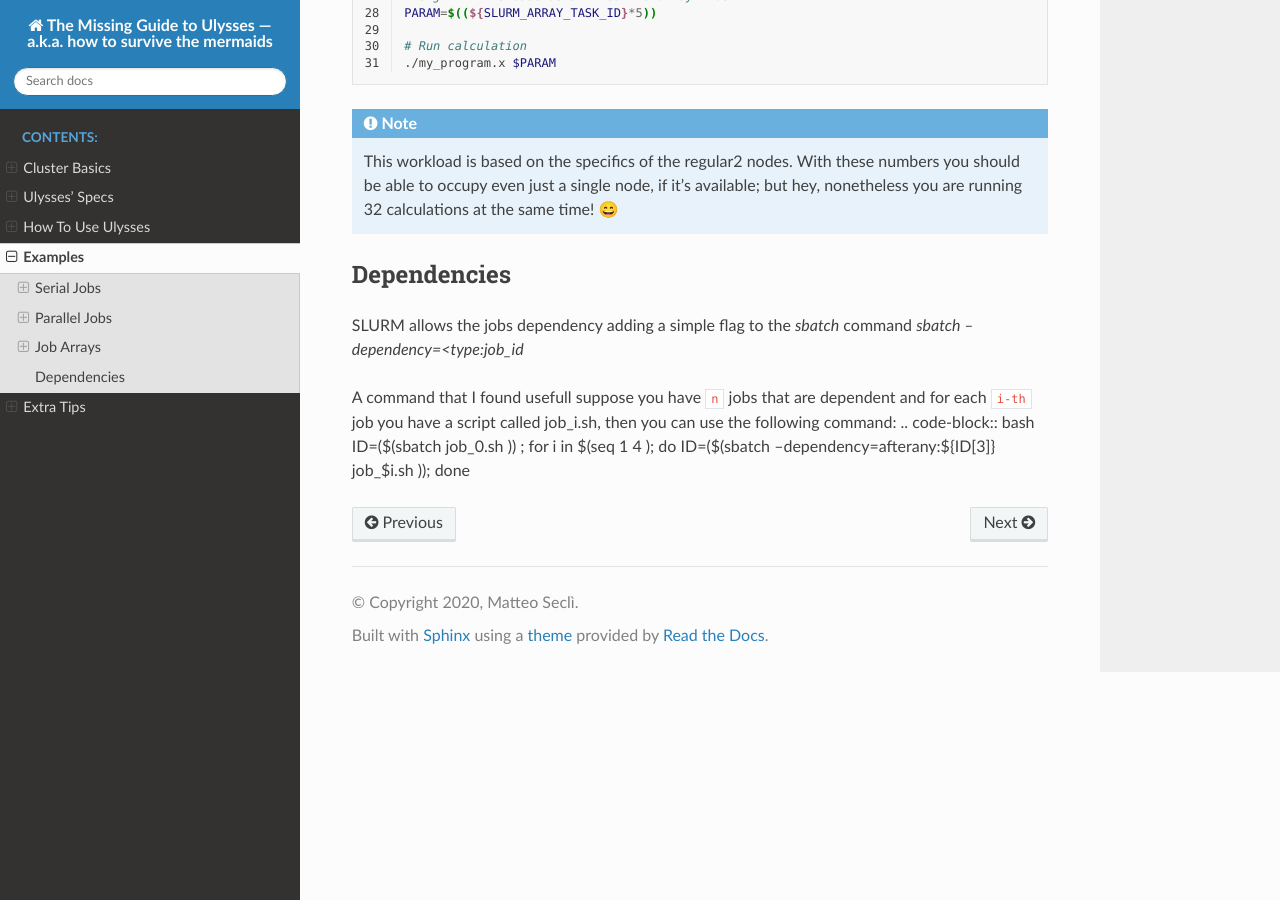
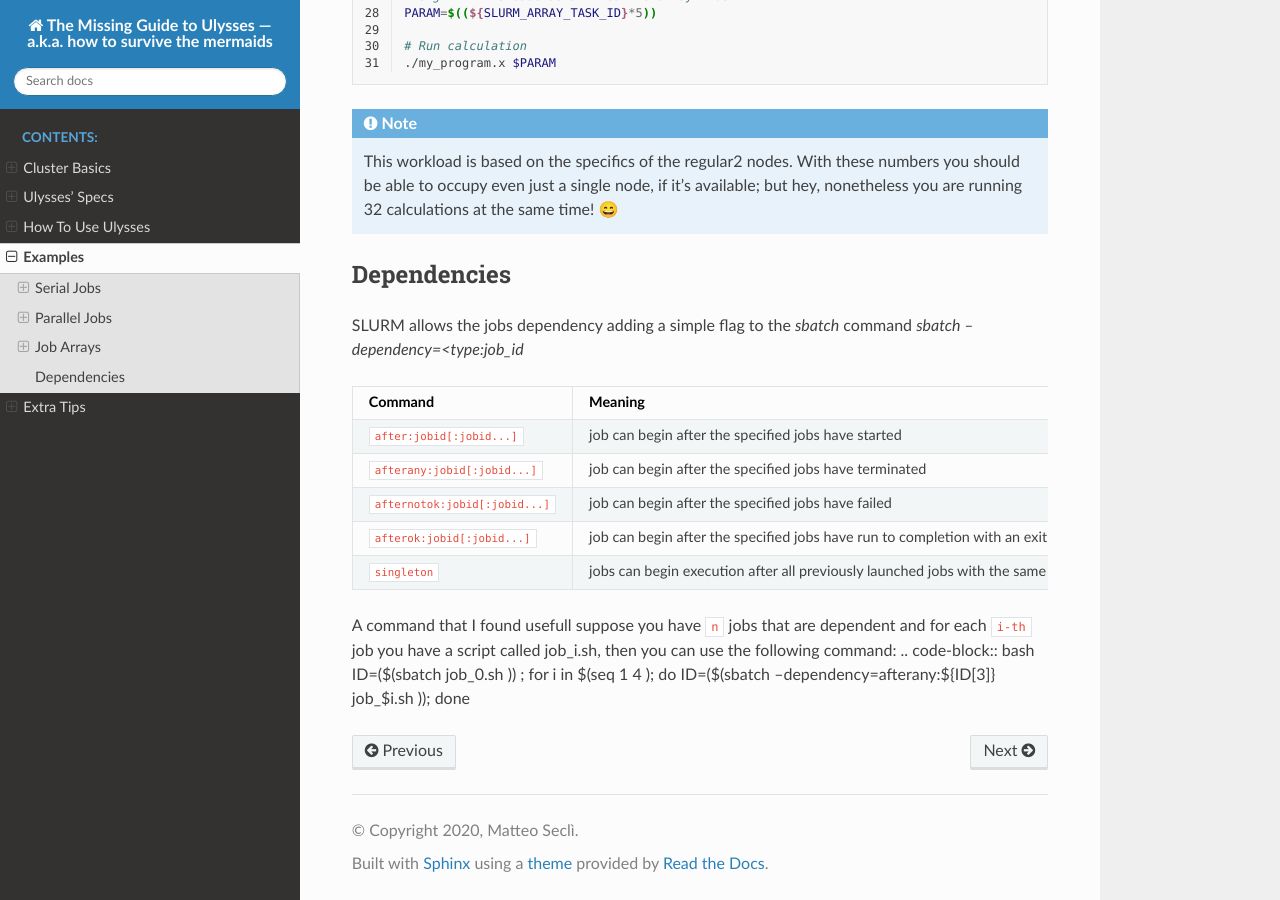
Before and after one commit to matteosecli/Ulysses-doc, a Sphinx documentation site: the page built from doc/source/examples.rst, in a window 1280 px wide and 900 px high, scrolled down 6116 px. Built offline with Sphinx 7.4.7 and the Read the Docs theme 2.0.0, drawn with Linux system fonts in a browser that asks for light colours; some of the changed lines change nothing that is shown.

Commit message:
Update examples.rst
fixed table

```diff
--- a/doc/source/examples.rst
+++ b/doc/source/examples.rst
@@ -295,19 +295,19 @@ SLURM allows the jobs dependency adding a simple flag to the `sbatch` command `s
    :align: center
    :widths: auto
 
-   +----------------------------------+---------------------------------------------------------+
-   | Command                          | Meaning                                                 |
-   +==================================+=========================================================+
-   | ``after:jobid[:jobid...]``       | job can begin after the specified jobs have started     |
-   +----------------------------------+---------------------------------------------------------+
-   | ``afterany:jobid[:jobid...]``    | job can begin after the specified jobs have terminated  |
-   +----------------------------------+---------------------------------------------------------+
-   | ``afternotok:jobid[:jobid...]``  | job can begin after the specified jobs have failed      |
-   +----------------------------------+----------------------------------------------------------------------------------------------------------------------------+
-   | ``afterok:jobid[:jobid...]``     | job can begin after the specified jobs have run to completion with an exit code of zero (see the user guide for caveats).  |
-   +----------------------------------+-----------------------------------------------------------------------------------------------------------------------------------------------------------------------------------------------------+
-   | ``singleton``                    | jobs can begin execution after all previously launched jobs with the same name and user have ended. This is useful to collate results of a swarm or to send a notification at the end of a swarm.   |
-   +----------------------------------+-----------------------------------------------------------------------------------------------------------------------------------------------------------------------------------------------------+
+   +----------------------------------+-----------------------------------------------------------------------------------------------------------------------------+
+   | Command                          | Meaning                                                                                                                     |
+   +==================================+=============================================================================================================================+
+   | ``after:jobid[:jobid...]``       | job can begin after the specified jobs have started                                                                         |
+   +----------------------------------+-----------------------------------------------------------------------------------------------------------------------------+
+   | ``afterany:jobid[:jobid...]``    | job can begin after the specified jobs have terminated                                                                      |
+   +----------------------------------+-----------------------------------------------------------------------------------------------------------------------------+
+   | ``afternotok:jobid[:jobid...]``  | job can begin after the specified jobs have failed                                                                          |
+   +----------------------------------+-----------------------------------------------------------------------------------------------------------------------------+
+   | ``afterok:jobid[:jobid...]``     | job can begin after the specified jobs have run to completion with an exit code of zero (see the user guide for caveats).   |
+   +----------------------------------+-----------------------------------------------------------------------------------------------------------------------------+
+   | ``singleton``                    | jobs can begin execution after all previously launched jobs with the same name and user have ended.                         |
+   +----------------------------------+-----------------------------------------------------------------------------------------------------------------------------+
 
 A command that I found usefull suppose you have ``n`` jobs that are dependent and for each ``i-th`` job you have a script called job_i.sh, then you can use the following command:
 .. code-block:: bash
```
